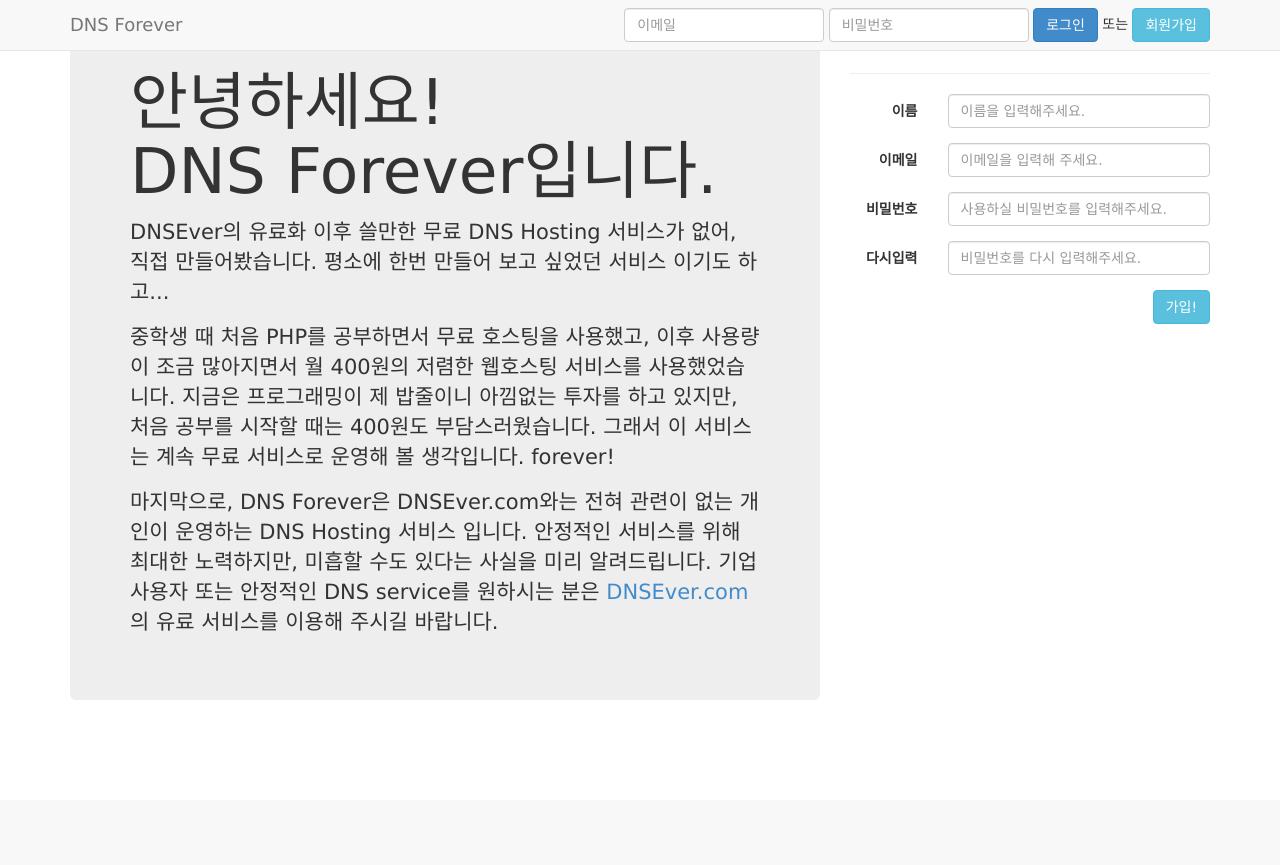
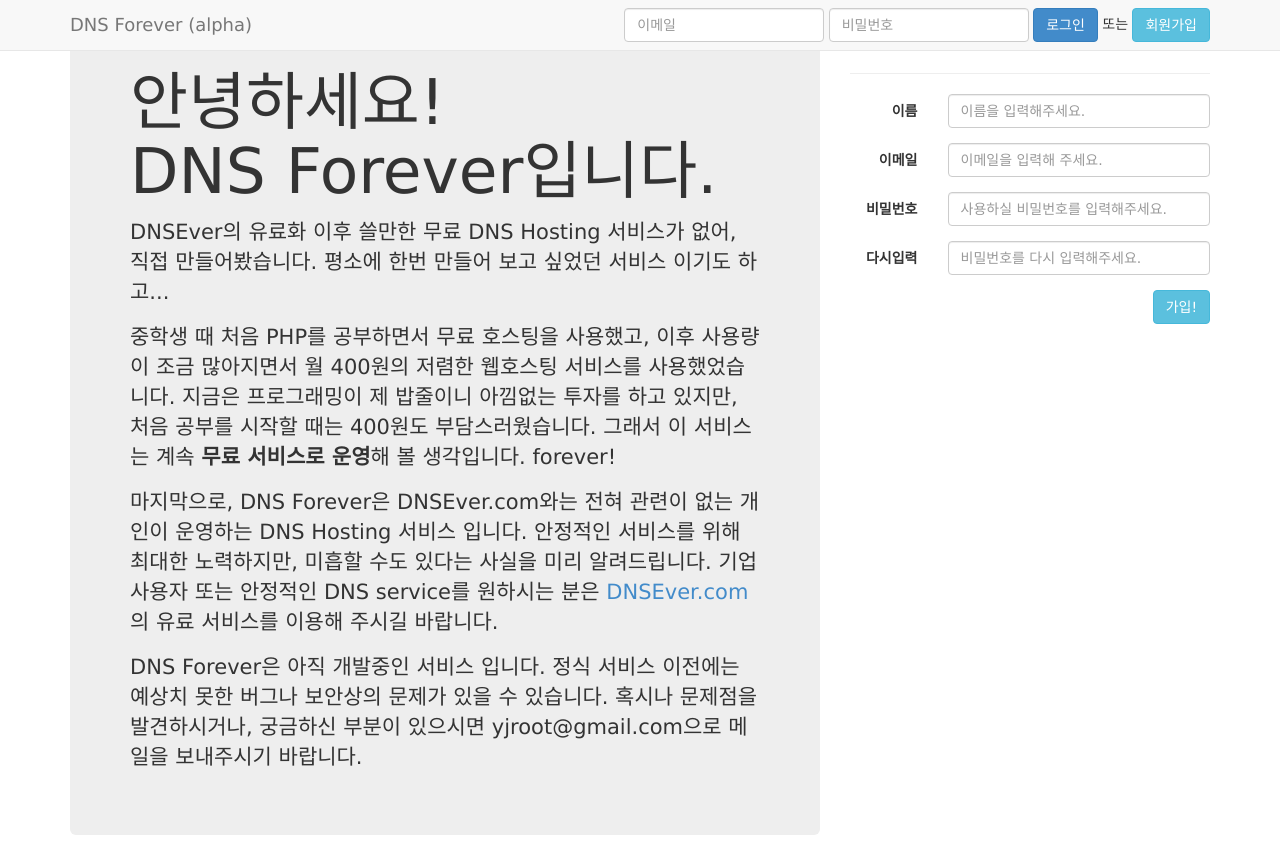
Before and after one commit to dnsforever/dnsforever-web, a Flask app: page / in a window 1280 px wide. Before the commit the page ends 631 px from the top, so only its background shows below. Run offline with Flask 2, Linux system fonts and the light colour scheme; some libraries are stand-ins or nearby versions.

Commit message:
Begin alpha.

```diff
--- a/dnsforever/web/__init__.py
+++ b/dnsforever/web/__init__.py
@@ -19,7 +19,7 @@ def create_app():
 
     @app.before_request
     def define_session():
-        g.service_name = 'DNS Forever'
+        g.service_name = 'DNS Forever (alpha)'
         g.session = Session()
 
         g.user = get_user()
--- a/dnsforever/web/templates/dashboard.html
+++ b/dnsforever/web/templates/dashboard.html
@@ -49,6 +49,7 @@
     <h1>네임서버 목록</h1>
     <dl class="dl-horizontal">
         <dt>ns1.dnsforever.kr</dt><dd>1.234.65.231</dd>
+        <dt>ns2.dnsforever.kr</dt><dd>175.126.167.135</dd>
     </dl>
 </div>
 {% endblock %}
--- a/dnsforever/web/templates/index.html
+++ b/dnsforever/web/templates/index.html
@@ -14,8 +14,9 @@
           <div class="jumbotron">
             <h1>안녕하세요!<br>DNS Forever입니다.</h1>
             <p>DNSEver의 유료화 이후 쓸만한 무료 DNS Hosting 서비스가 없어, 직접 만들어봤습니다. 평소에 한번 만들어 보고 싶었던 서비스 이기도 하고...</p>
-            <p>중학생 때 처음 PHP를 공부하면서 무료 호스팅을 사용했고, 이후 사용량이 조금 많아지면서 월 400원의 저렴한 웹호스팅 서비스를 사용했었습니다. 지금은 프로그래밍이 제 밥줄이니 아낌없는 투자를 하고 있지만, 처음 공부를 시작할 때는 400원도 부담스러웠습니다. 그래서 이 서비스는 계속 무료 서비스로 운영해 볼 생각입니다. forever!</p>
+            <p>중학생 때 처음 PHP를 공부하면서 무료 호스팅을 사용했고, 이후 사용량이 조금 많아지면서 월 400원의 저렴한 웹호스팅 서비스를 사용했었습니다. 지금은 프로그래밍이 제 밥줄이니 아낌없는 투자를 하고 있지만, 처음 공부를 시작할 때는 400원도 부담스러웠습니다. 그래서 이 서비스는 계속 <b>무료 서비스로 운영</b>해 볼 생각입니다. forever!</p>
             <p>마지막으로, DNS Forever은 DNSEver.com와는 전혀 관련이 없는 개인이 운영하는 DNS Hosting 서비스 입니다. 안정적인 서비스를 위해 최대한 노력하지만, 미흡할 수도 있다는 사실을 미리 알려드립니다. 기업사용자 또는 안정적인 DNS service를 원하시는 분은 <a href="http://dnsever.com/">DNSEver.com</a>의 유료 서비스를 이용해 주시길 바랍니다.</p>
+            <p>DNS Forever은 아직 개발중인 서비스 입니다. 정식 서비스 이전에는 예상치 못한 버그나 보안상의 문제가 있을 수 있습니다. 혹시나 문제점을 발견하시거나, 궁금하신 부분이 있으시면 yjroot@gmail.com으로 메일을 보내주시기 바랍니다.</p>
           </div>
           <!-- div class="row">
             <div class="col-6 col-sm-6 col-lg-4">
```
